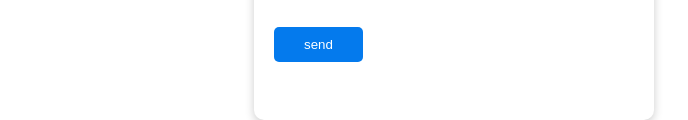
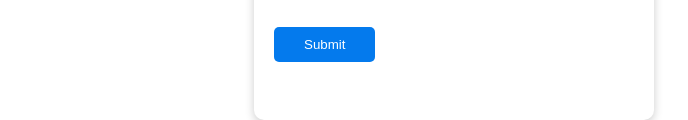
Before and after one commit to HYF-Class19/agile-development-loruki-group-3, a website: page pages/index.html in a window 1280 px wide. Shown: the part 315-435 px from the top of the page, without its empty margins (475-1163 px from the left). Drawn offline with Linux system fonts and the light colour scheme.

Commit message:
fixed validate:html

```diff
--- a/pages/index.html
+++ b/pages/index.html
@@ -54,7 +54,7 @@
             <div class="form-control">
               <input type="text" name="email" placeholder="Email" required />
             </div>
-            <input type="submit" value="send" class="btn btn-primary" />
+            <button type="submit"  value="Submit"  class="btn btn-primary">Submit</button>
           </form>
         </div>
       </div>
```
